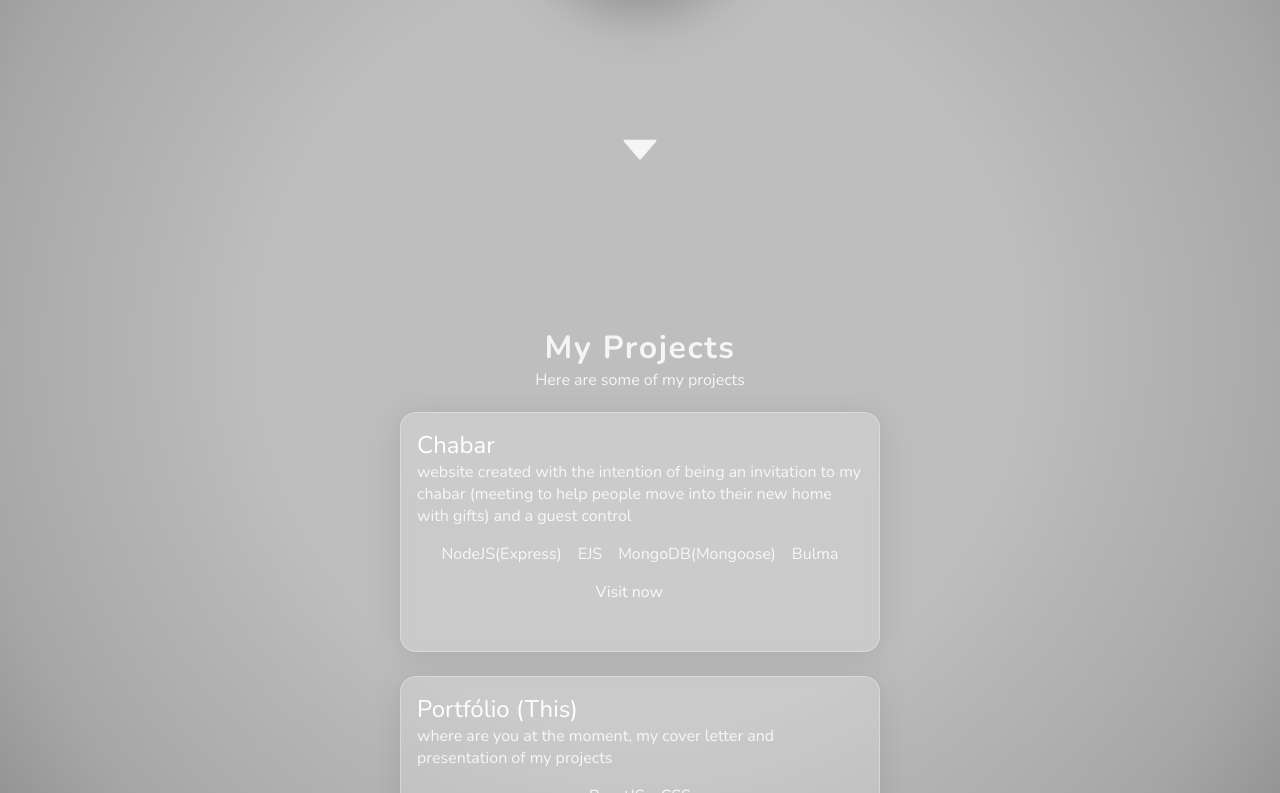
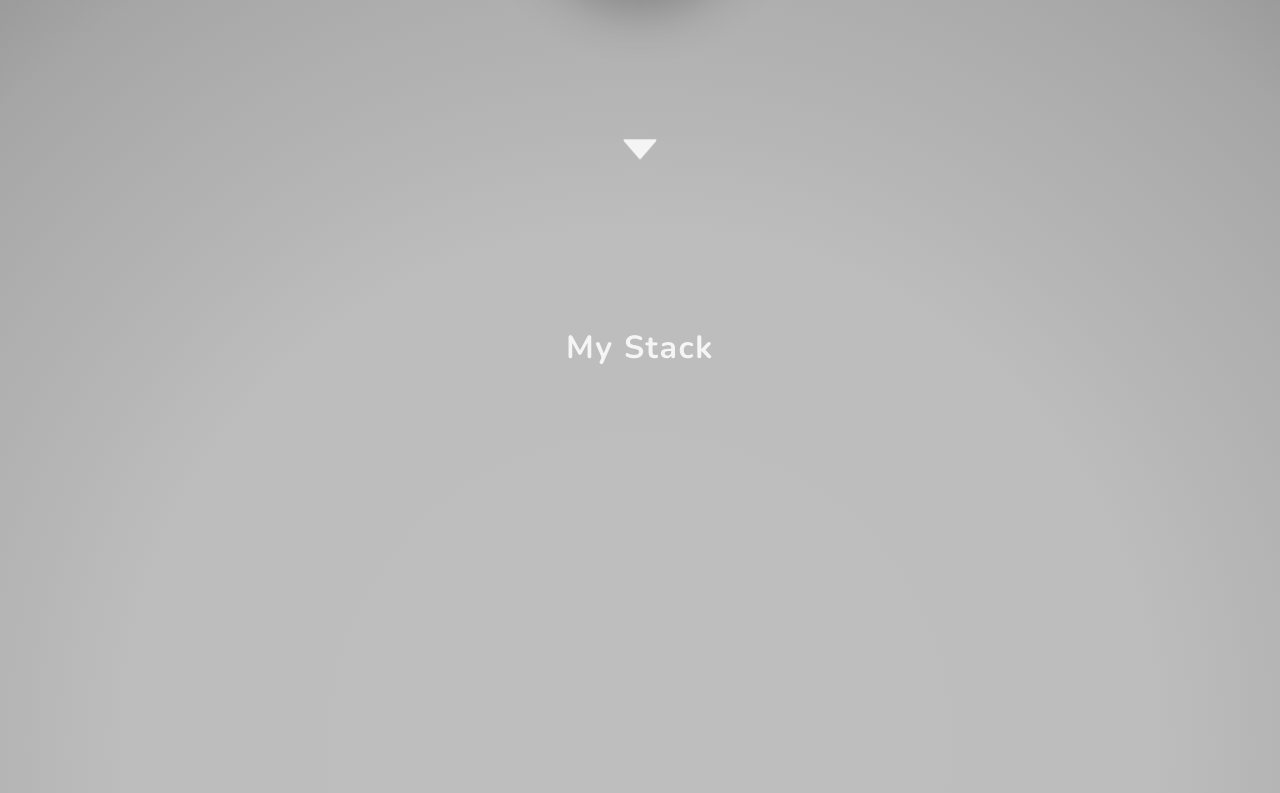
Before and after one commit to GustavoCremonez/MyPortifolio, a React (Vite) app: page / in a window 1280 px wide. Shown: the part 507-1300 px from the top of the page. Built offline with nearby package versions, Linux system fonts and the light colour scheme.

Commit message:
ADD new section to my stack and a new cdn for icons

```diff
--- a/index.html
+++ b/index.html
@@ -4,6 +4,7 @@
     <meta charset="UTF-8" />
     <meta name="viewport" content="width=device-width, initial-scale=1.0" />
     <title>GustavoCremonez Dev</title>
+    <link rel="stylesheet" href="https://cdn.jsdelivr.net/gh/devicons/devicon@v2.15.1/devicon.min.css">
 
   </head>
   <body>
--- a/src/pages/Home.jsx
+++ b/src/pages/Home.jsx
@@ -73,13 +73,17 @@ export function Home() {
 				</motion.div>
 			</div>
 
+			<div className='TechExperience'>
+				<h3
+					ref={myRef}
+					className='title'>
+					My Stack
+				</h3>
+			</div>
+
 			<div className='jobsArea'>
 				<div className='textArea top'>
-					<h3
-						ref={myRef}
-						className='title'>
-						My Projects
-					</h3>
+					<h3 className='title'>My Projects</h3>
 					<span className='span'>Here are some of my projects</span>
 				</div>
 
--- a/src/pages/styles.css
+++ b/src/pages/styles.css
@@ -50,7 +50,7 @@ a {
 
 .buttonControl {
 	display: flex;
-	flex-direction: row;
+	flex-direction: column;
 	flex-wrap: wrap;
 	justify-content: center;
 	gap: 0.5rem;
@@ -188,6 +188,16 @@ a {
 	flex-wrap: wrap;
 }
 
+.TechExperience {
+	min-height: 100vh;
+	display: flex;
+	flex-direction: column;
+	align-items: center;
+	gap: 1.3rem;
+	color: rgba(255, 255, 255, 0.85);
+	padding: 1rem 0;
+}
+
 /* RESPONSIVE */
 
 @media only screen and (max-width: 600px) {
@@ -195,7 +205,7 @@ a {
 		gap: 0;
 	}
 	.buttonControl {
-		bottom: 13%;
+		bottom: 5%;
 	}
 
 	.card {
```
